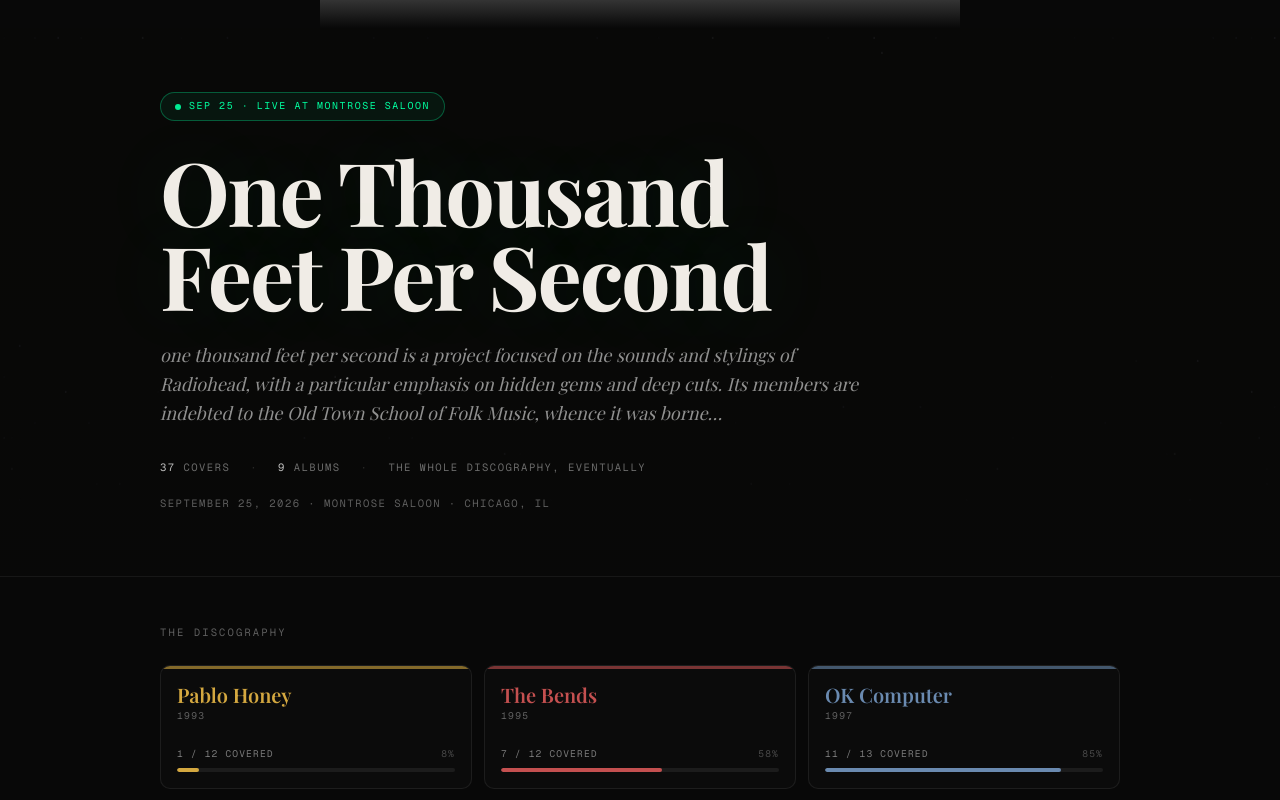
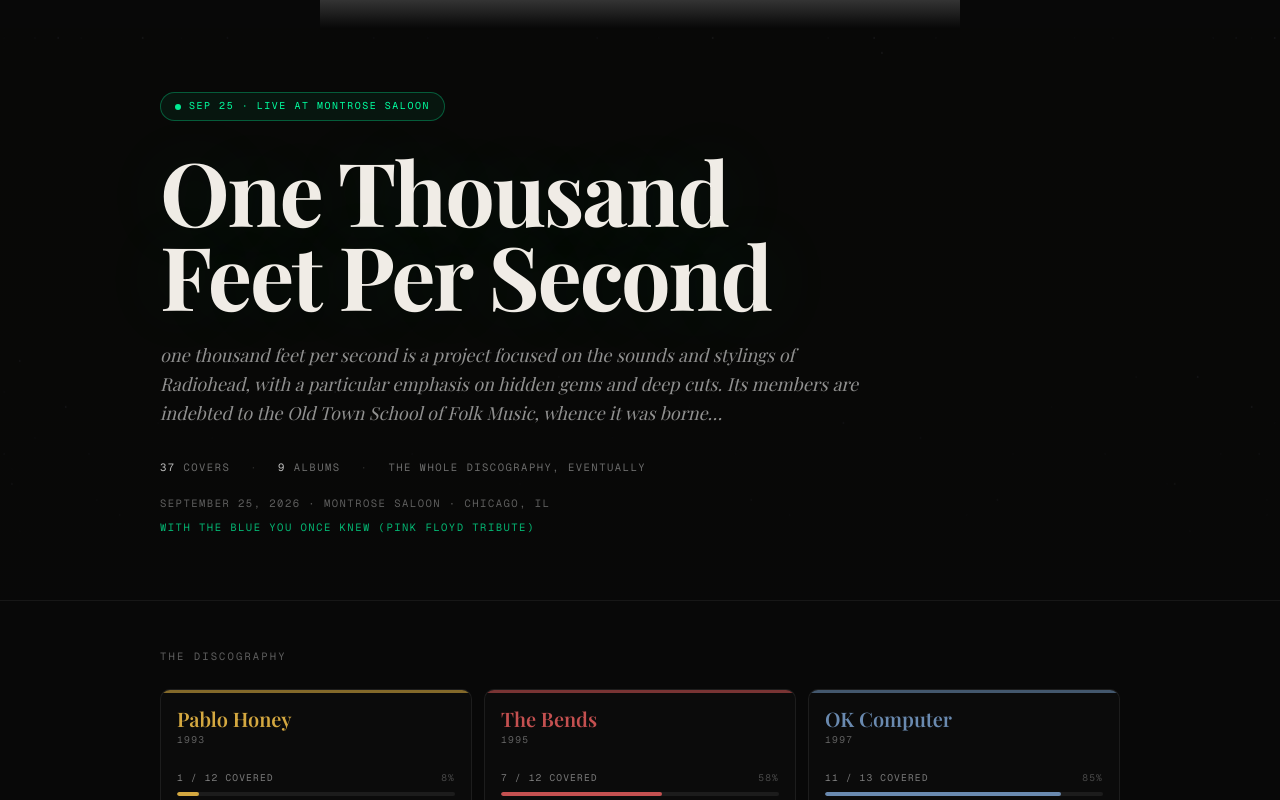
Before and after one commit to topher416/fmnogg.in, a Next.js app: page / in a window 1280 px wide. Shown: the part 492-1292 px from the top of the page. Built offline with nearby package versions, Linux system fonts and the light colour scheme; grey boxes are pictures that could not be loaded; a web font is replaced by a local one.

Commit message:
Update hero alt text and show co-bill on the landing hero

```diff
--- a/src/components/site/ShowHero.tsx
+++ b/src/components/site/ShowHero.tsx
@@ -11,7 +11,7 @@ export default function ShowHero() {
         {/* eslint-disable-next-line @next/next/no-img-element */}
         <img
           src="/images/hero-banner.png"
-          alt="One Thousand Feet Per Second — live at Montrose Saloon, July 17"
+          alt="One Thousand Feet Per Second — live at Montrose Saloon, September 25"
           className="block w-full h-[42vh] sm:h-[52vh] md:h-[60vh] object-contain"
         />
         {/* fade banner bottom into the page background */}
@@ -76,6 +76,9 @@ export default function ShowHero() {
           <p className="mt-5 font-mono text-[0.66rem] uppercase tracking-[0.14em] text-white/35">
             {SHOW.date} · {SHOW.venue} · {SHOW.city}
           </p>
+          <p className="mt-2 font-mono text-[0.66rem] uppercase tracking-[0.14em] text-[#00ff9f]/70">
+            {SHOW.support}
+          </p>
         </div>
       </div>
     </section>
```
